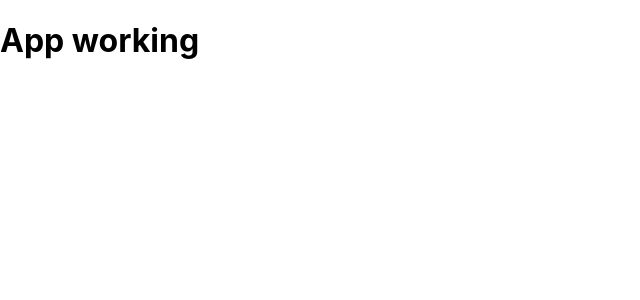
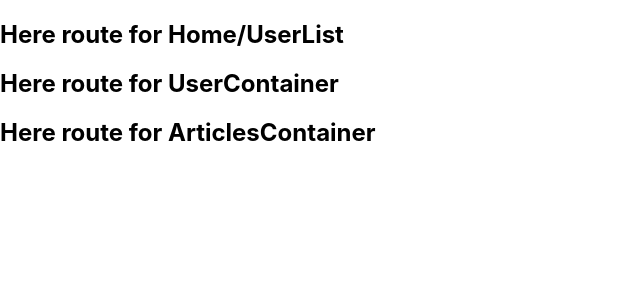
Before and after one commit to AlvaroAlonsoFlor/full-stack-cms, a React (Create React App) app in the folder client/: page / in a window 1280 px wide. Shown: the top 300 px of the page, without its empty margins (0-640 px from the left). Built offline with nearby package versions, Linux system fonts and the light colour scheme.

Commit message:
Add Main.js and react-router-dom to packages

```diff
--- a/client/package.json
+++ b/client/package.json
@@ -5,6 +5,7 @@
   "dependencies": {
     "react": "^16.6.0",
     "react-dom": "^16.6.0",
+    "react-router-dom": "^4.3.1",
     "react-scripts": "2.1.1"
   },
   "scripts": {
--- a/client/src/App.js
+++ b/client/src/App.js
@@ -1,11 +1,12 @@
 import React, { Component } from 'react';
 
 import './App.css';
+import Main from './containers/main';
 
 class App extends Component {
   render() {
     return (
-     <h1>App working</h1>
+     < Main />
     );
   }
 }
--- /dev/null
+++ b/client/src/containers/main.js
@@ -0,0 +1,18 @@
+import React, { Component } from 'react';
+import { BrowserRouter as Router, Route } from 'react-router-dom';
+
+export default class Main extends Component {
+
+    render() {
+
+        return(
+            <div>
+                <h2>Here route for Home/UserList</h2>
+                <h2>Here route for UserContainer</h2>
+                <h2>Here route for ArticlesContainer</h2>
+            </div>
+        );
+    }
+
+
+}
```
Also changed, not shown: 1 other file (tests, documents, lock files or other folders).
